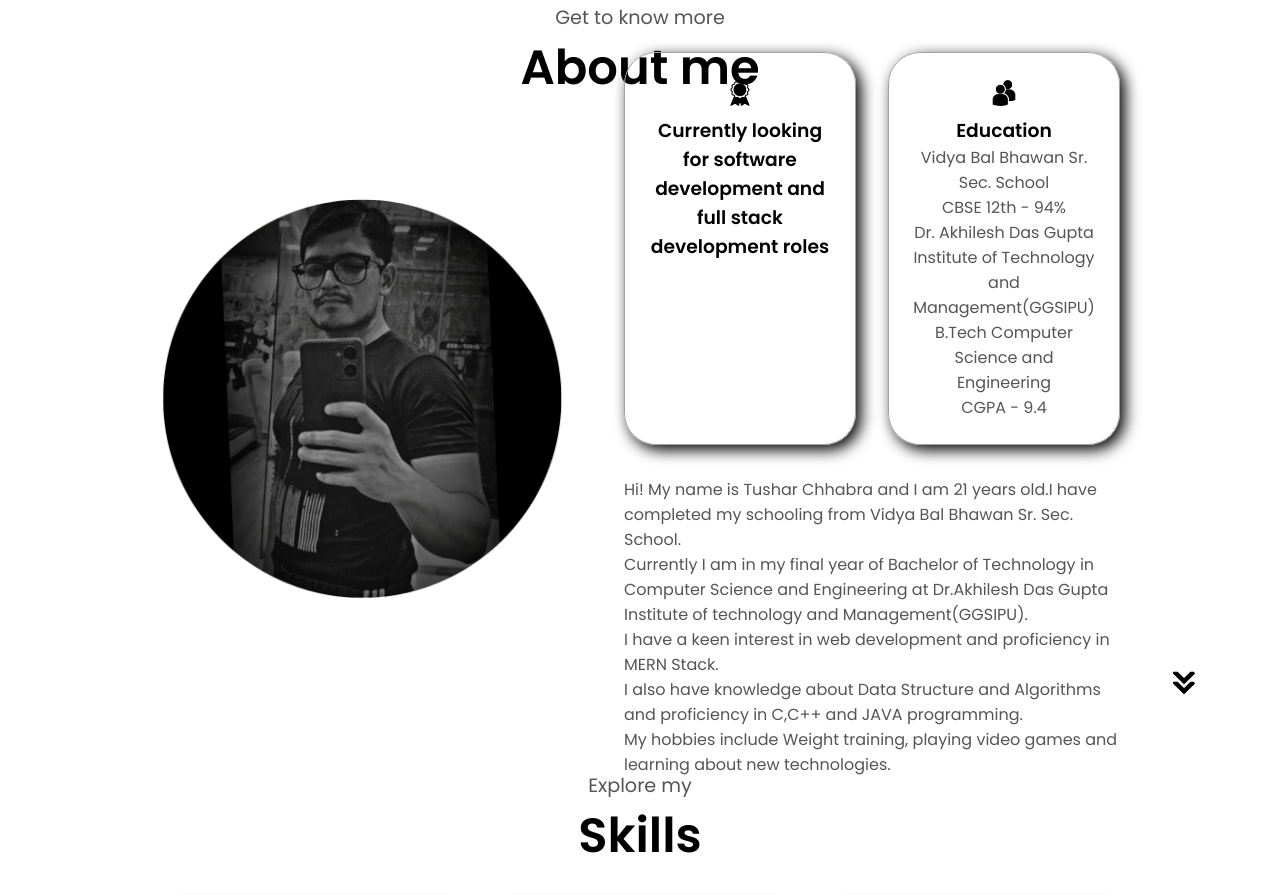
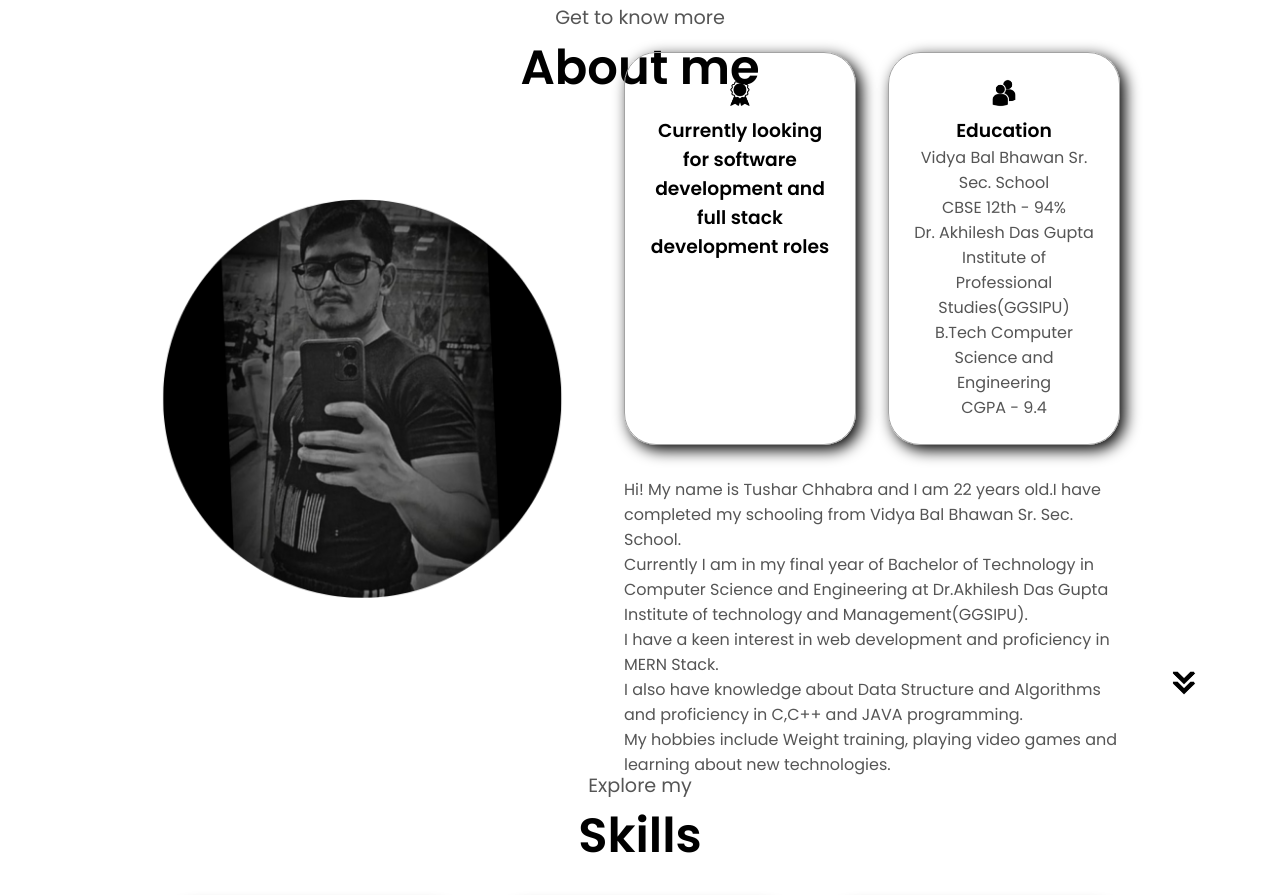
Before and after one commit to TusharChhabra658/My-Portfolio, a plain HTML site: page index.html in a window 1280 px wide. Shown: the part 925-1820 px from the top of the page. Drawn offline with nearby package versions, Linux system fonts and the light colour scheme.

Commit message:
updated resume

```diff
--- a/index.html
+++ b/index.html
@@ -81,13 +81,13 @@
             <h3>Education</h3>
             <p>Vidya Bal Bhawan Sr. Sec. School</p>
             <p>CBSE 12th - 94%</p>
-            <p>Dr. Akhilesh Das Gupta Institute of Technology and Management(GGSIPU)</p>
+            <p>Dr. Akhilesh Das Gupta Institute of Professional Studies(GGSIPU)</p>
             <p>B.Tech Computer Science and Engineering</p>
             <p>CGPA - 9.4</p>
           </div>
         </div>
         <div class="text-container">
-          <p>Hi! My name is Tushar Chhabra and I am 21 years old.I have completed my schooling from Vidya Bal Bhawan Sr.
+          <p>Hi! My name is Tushar Chhabra and I am 22 years old.I have completed my schooling from Vidya Bal Bhawan Sr.
             Sec. School.</p>
            <p> Currently I am in my final year of Bachelor of Technology in Computer Science and Engineering at Dr.Akhilesh Das Gupta Institute of technology and
             Management(GGSIPU).</p>
@@ -209,7 +209,7 @@
       <div class="about-containers">
         <div class="details-container color-container">
           <div class="article-container">
-            <img src="./assets/project-3.png" alt="Project1" class="project-img">
+            <img src="./assets/project-4.png" alt="Project1" class="project-img">
           </div>
           <h2 class="experience-sub-title project-title">BlogTime </h2>
           <div class="btn-container">
```
Also changed, not shown: 1 other file.
